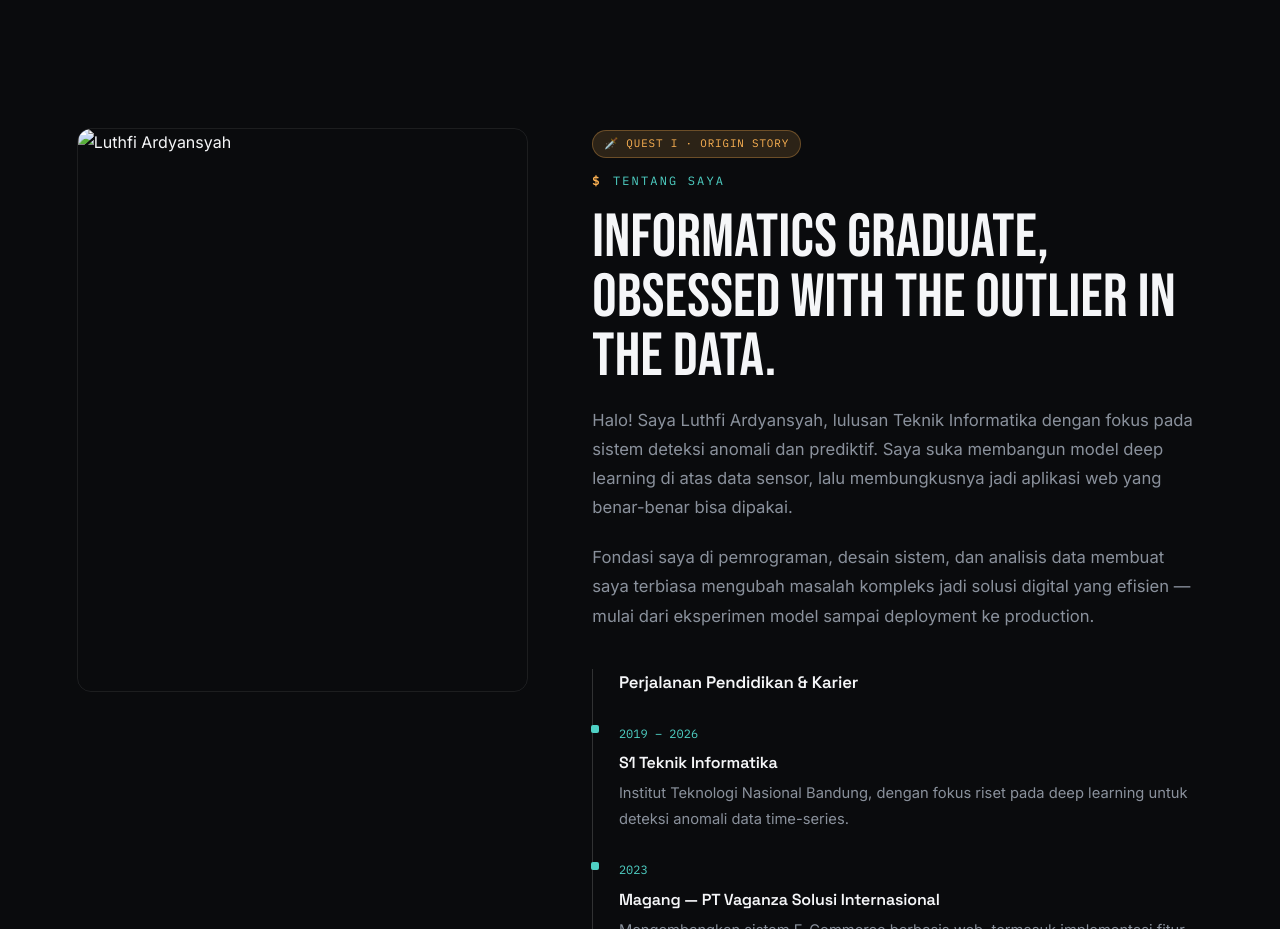
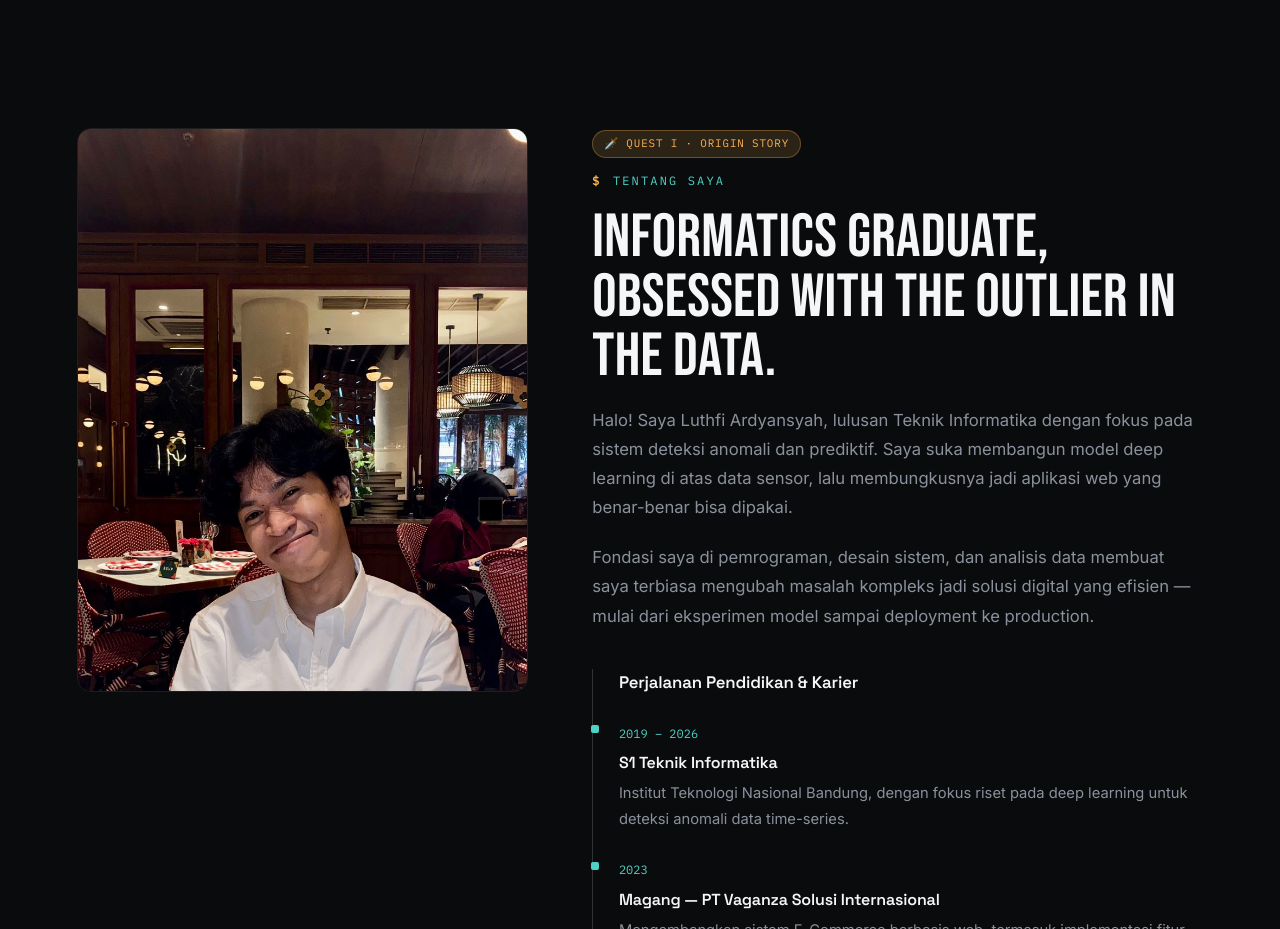
Before and after one commit to lutpayway/portfolio, a plain HTML site: page index.html in a window 1280 px wide. Shown: the part 1020-1949 px from the top of the page. Drawn offline with Linux system fonts and the light colour scheme; no server answers.

Commit message:
Change image source from pay.jpg to pay.jpeg

```diff
--- a/index.html
+++ b/index.html
@@ -761,7 +761,7 @@
 <section id="about">
   <div class="about-grid">
     <div class="about-photo reveal">
-      <img src="fotoportfolio/pay.jpg" alt="Luthfi Ardyansyah">
+      <img src="fotoportfolio/pay.jpeg" alt="Luthfi Ardyansyah">
     </div>
     <div class="about-content reveal">
       <span class="quest-badge">🗡️ Quest I · Origin Story</span><br>
```
